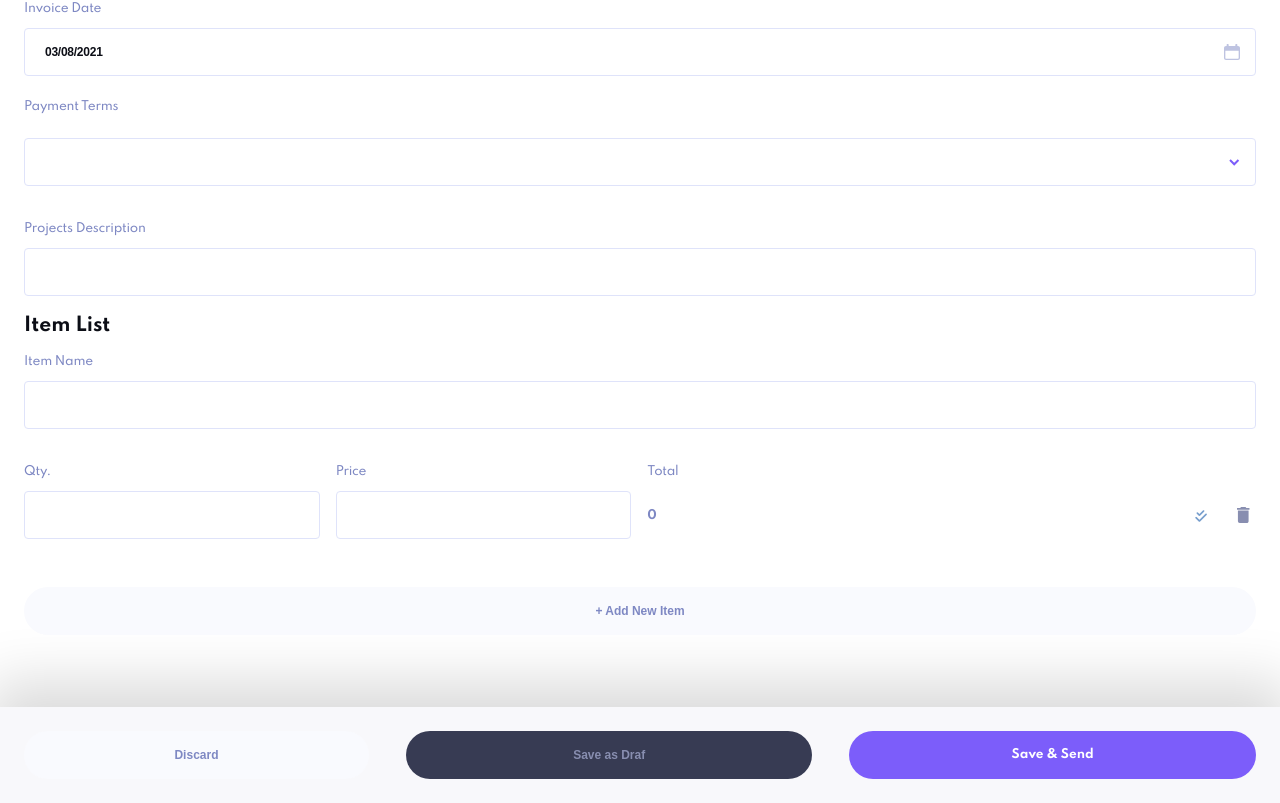
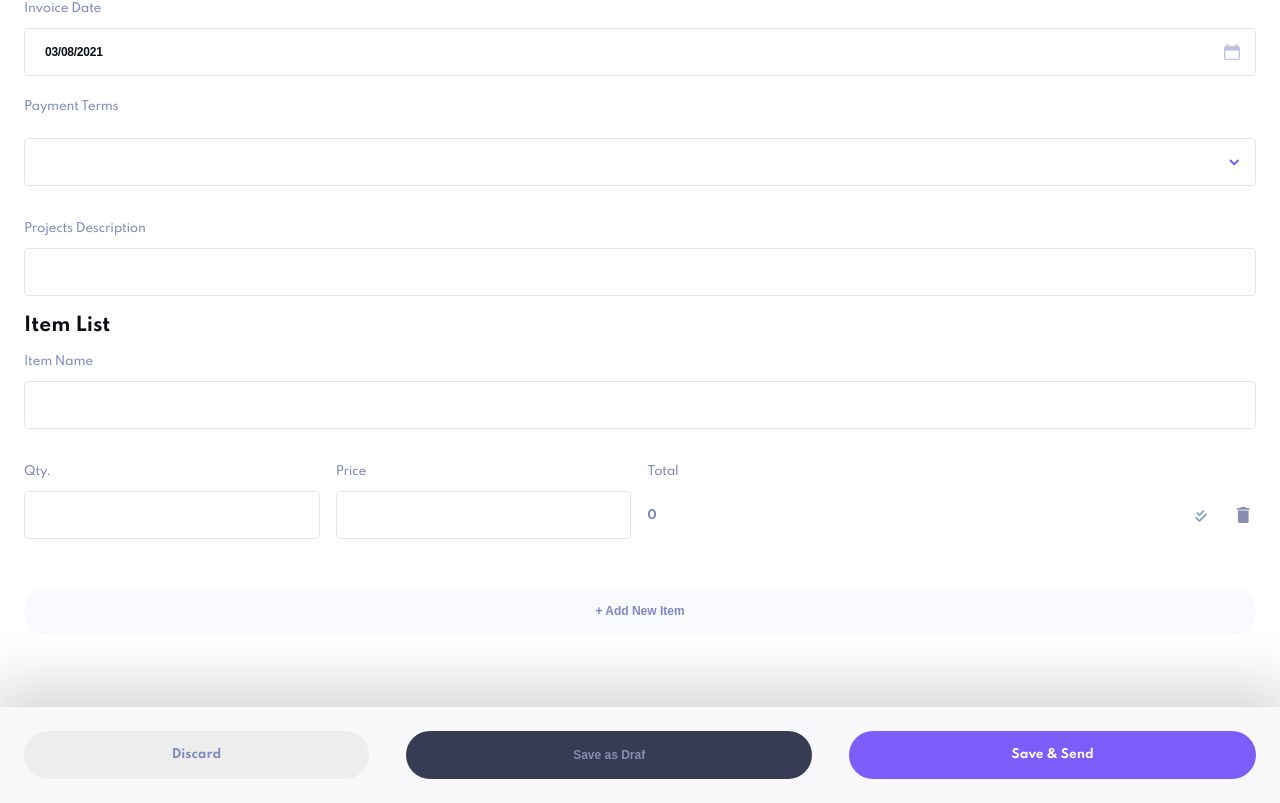
Before and after one commit to andresebb/theinvoiceapp, a React (Create React App) app: page /new in a window 1280 px wide. Shown: the part 1093-1896 px from the top of the page. Built offline with nearby package versions, Linux system fonts and the light colour scheme.

Commit message:
Almost done, still need to do some work

```diff
--- a/src/assets/styles/index.css
+++ b/src/assets/styles/index.css
@@ -77,6 +77,10 @@ button {
   justify-content: center;
   text-decoration: none;
   outline: none;
+}
+
+.btn.discard {
+  background: #ededed;
 }
 
 .info-text {
--- a/src/components/IndividualTotalItem.js
+++ b/src/components/IndividualTotalItem.js
@@ -4,7 +4,7 @@ const IndividualTotalItem = ({ info }) => {
   return (
     <div className="total-item">
       <div className="text-left">
-        <p className="info-black">Banner Design</p>
+        <p className="info-black">{info.name}</p>
         <p className="info-text-bold">
           {info.qty} x $ {info.price}.00
         </p>
--- a/src/pages/DetailInvoice.js
+++ b/src/pages/DetailInvoice.js
@@ -49,7 +49,7 @@ const DetailInvoice = () => {
             <StatusBox state={actualInvoice.status} />
             <Detail data={actualInvoice} />
             <div className="option dos">
-              <Link to={`/edit:${actualInvoice.id}`} className="btn ">
+              <Link to={`/edit:${actualInvoice.id}`} className="btn discard">
                 Edit
               </Link>
               <button className="btn danger" onClick={() => setShow(true)}>
--- a/src/pages/EditInvoice.js
+++ b/src/pages/EditInvoice.js
@@ -1,4 +1,5 @@
 import React, { useContext, useEffect, useState } from "react";
+import { Link } from "react-router-dom";
 import { useHistory } from "react-router-dom";
 import "../assets/styles/newInvoice.css";
 import GoBack from "../components/GoBack";
@@ -59,7 +60,9 @@ const EditInvoice = () => {
             <Itemlist />
           </div>
           <div className="option">
-            <button className="btn">Discard</button>
+            <Link to="/" className="btn discard">
+              Discard
+            </Link>
             <button className="btn black" onClick={markAsDraft}>
               Save as Draf
             </button>
--- a/src/pages/newInvoice.js
+++ b/src/pages/newInvoice.js
@@ -52,7 +52,9 @@ const NewInvoice = () => {
         <Itemlist />
       </div>
       <div className="option">
-        <button className="btn">Discard</button>
+        <Link to="/" className="btn discard">
+          Discard
+        </Link>
         <button className="btn black">Save as Draf</button>
         <Link className="btn morado" to="/" onClick={addNewInvoice}>
           Save & Send
```
Also changed, not shown: 1 other file (tests, documents, lock files or other folders).
